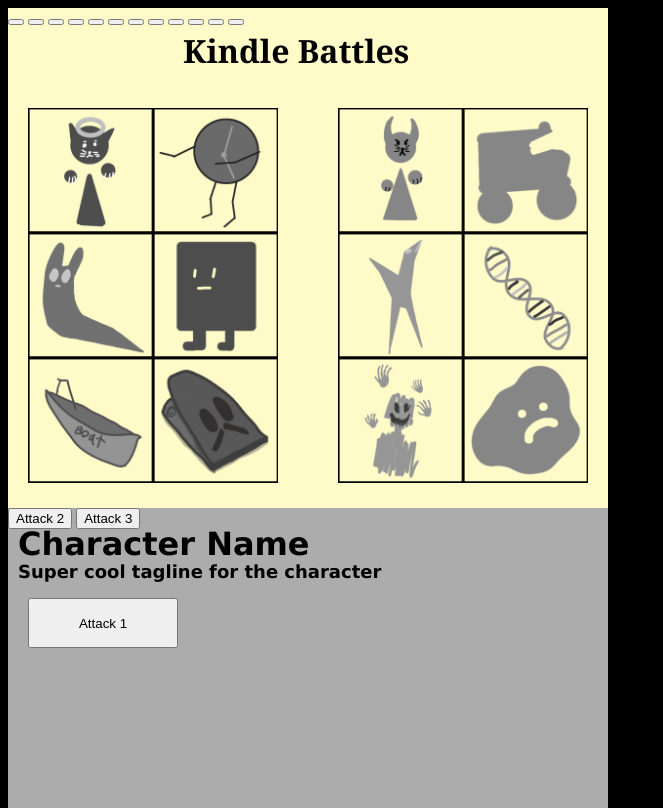
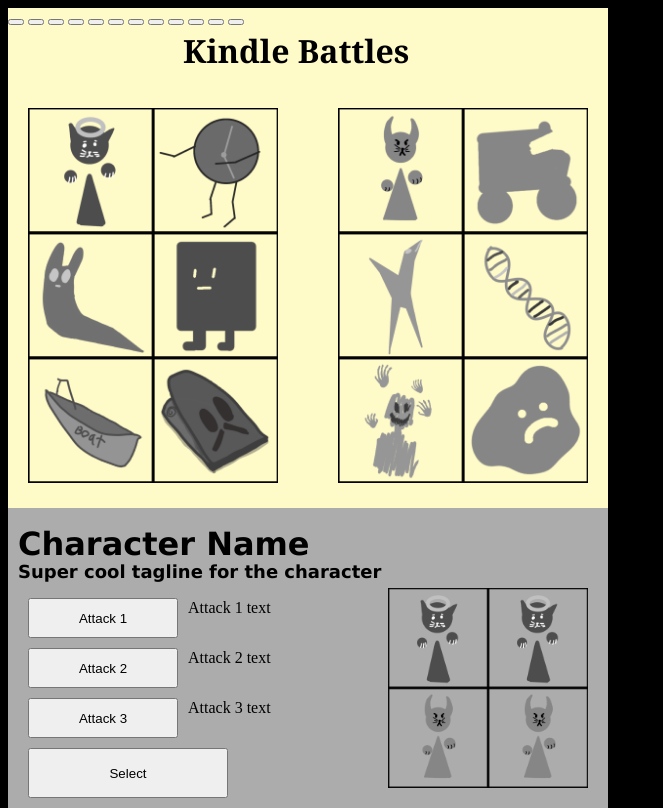
Before and after one commit to RandomDroid1/E-ReaderCodingtime, a plain HTML site: page index.html in a window 1280 px wide. Shown: the whole page, without its empty margins (0-663 px from the left). Drawn offline with Linux system fonts and the light colour scheme.

Commit message:
Finished most of the css for the selection page

```diff
--- a/index.css
+++ b/index.css
@@ -36,9 +36,79 @@
 #AttackOne {
     position: absolute;
     width: 150px;
-    height: 50px;
+    height: 40px;
     left: 20px;
     top: 90px;
+}
+
+#AttackTwo {
+    position: absolute;
+    width: 150px;
+    height: 40px;
+    left: 20px;
+    top: 140px;
+}
+
+#AttackThree {
+    position: absolute;
+    width: 150px;
+    height: 40px;
+    left: 20px;
+    top: 190px;
+}
+
+#AttackOneText {
+    position: absolute;
+    left: 180px;
+    top: 75px;
+}
+
+#AttackTwoText {
+    position: absolute;
+    left: 180px;
+    top: 125px;
+}
+
+#AttackThreeText {
+    position: absolute;
+    left: 180px;
+    top: 175px;
+}
+#SelectionConfirm {
+    position: absolute;
+    left: 20px;
+    top: 240px;
+    Width: 200px;
+    height: 50px;
+}
+
+#PlayerSelectionPortraitOne {
+    position: absolute;
+    right: 120px;
+    bottom: 120px;
+    width: 100px;
+}
+
+#PlayerSelectionPortraitTwo {
+    position: absolute;
+    right: 20px;
+    bottom: 120px;
+    width: 100px;
+}
+
+#EnemySelectionPortraitOne {
+    position: absolute;
+    right: 120px;
+    bottom: 20px;
+    width: 100px;
+}
+
+
+#EnemySelectionPortraitTwo {
+    position: absolute;
+    right: 20px;
+    bottom: 20px;
+    width: 100px;
 }
 /* HEADSHOTS */
 
--- a/index.html
+++ b/index.html
@@ -30,9 +30,18 @@
     <h2 id="CharacterName">Character Name</h2>
     <h3 id="Tagline">Super cool tagline for the character</h3>
     <button id="AttackOne">Attack 1</button>
+    <p id="AttackOneText">Attack 1 text</p>
     <button id="AttackTwo">Attack 2</button>
+    <p id="AttackTwoText">Attack 2 text</p>
     <button id="AttackThree">Attack 3</button>
+    <p id="AttackThreeText">Attack 3 text</p>
+    <button id="SelectionConfirm">Select</button>
+    <img src="AngelCatHeadshotUnselected.png" id="PlayerSelectionPortraitOne">
+    <img src="AngelCatHeadshotUnselected.png" id="PlayerSelectionPortraitTwo">
+    <img src="DevilCatHeadshotUnselected.png" id="EnemySelectionPortraitOne">
+    <img src="DevilCatHeadshotUnselected.png" id="EnemySelectionPortraitTwo">
   </div>
+
 </div>
 </body>
 </html>
```
